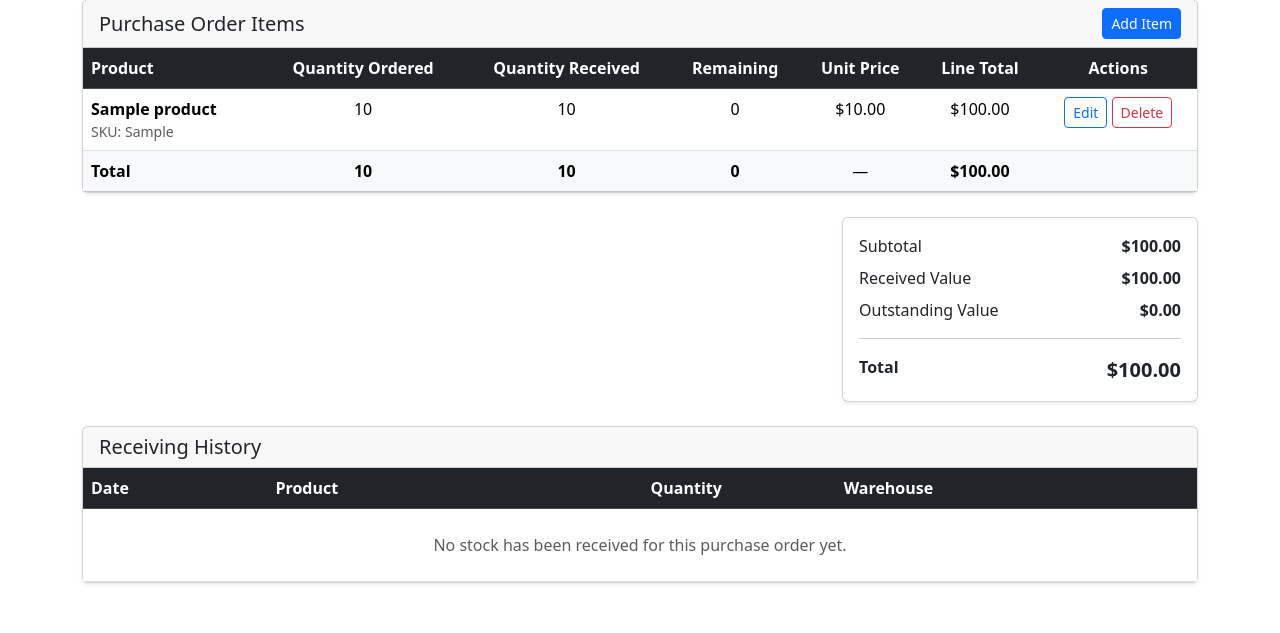
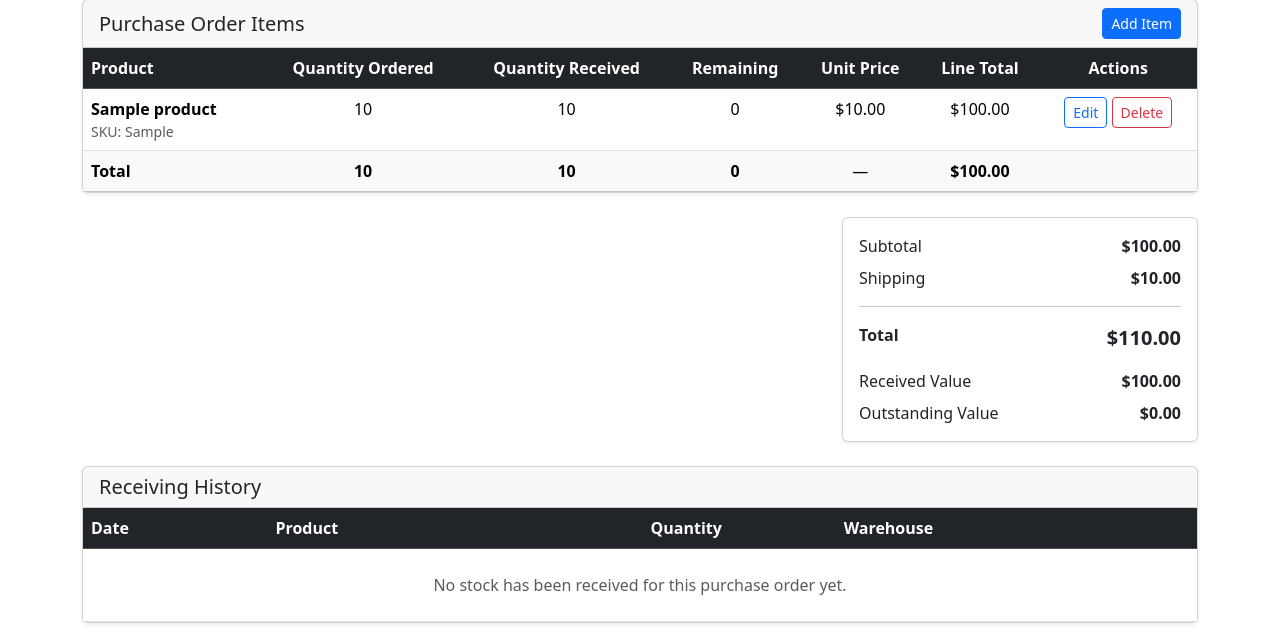
Before and after one commit to James2c/inventory-warehouse, a Django app: page /purchase-orders/1/ in a window 1280 px wide. Shown: the part 508-1141 px from the top of the page. Before the commit the page ends 1092 px from the top, so only its background shows below. Run offline with Django 5.2, Linux system fonts and the light colour scheme; tables that the repository leaves empty hold one stand-in row (values such as "Sample post").

Commit message:
Add shipping to PO level

```diff
--- a/inventory/models.py
+++ b/inventory/models.py
@@ -114,6 +114,12 @@ class PurchaseOrder(models.Model):
     expected_date = models.DateField(
         null=True,
         blank=True,
+    )
+
+    shipping_cost = models.DecimalField(
+        max_digits=10,
+        decimal_places=2,
+        default=0,
     )
 
     status = models.CharField(
--- a/inventory/templates/inventory/purchase_order_detail.html
+++ b/inventory/templates/inventory/purchase_order_detail.html
@@ -401,6 +401,9 @@
 
 </div>
 
+
+<!-- Financial Summary -->
+
 <div class="row justify-content-end mt-4">
     <div class="col-md-5 col-lg-4">
         <div class="card shadow-sm">
@@ -408,25 +411,44 @@
 
                 <div class="d-flex justify-content-between mb-2">
                     <span>Subtotal</span>
-                    <strong>${{ subtotal|floatformat:2 }}</strong>
+                    <strong>
+                        ${{ subtotal|floatformat:2 }}
+                    </strong>
                 </div>
 
                 <div class="d-flex justify-content-between mb-2">
-                    <span>Received Value</span>
-                    <strong>${{ received_value|floatformat:2 }}</strong>
-                </div>
-
-                <div class="d-flex justify-content-between mb-2">
-                    <span>Outstanding Value</span>
-                    <strong>${{ outstanding_value|floatformat:2 }}</strong>
+                    <span>Shipping</span>
+                    <strong>
+                        {% if shipping_cost %}
+                            ${{ shipping_cost|floatformat:2 }}
+                        {% else %}
+                            $0.00
+                        {% endif %}
+                    </strong>
                 </div>
 
                 <hr>
 
+                <div class="d-flex justify-content-between mb-2">
+                    <span class="fw-bold">
+                        Total
+                    </span>
+                    <strong class="fs-5">
+                        ${{ grand_total|floatformat:2 }}
+                    </strong>
+                </div>
+
+                <div class="d-flex justify-content-between mt-3 mb-2">
+                    <span>Received Value</span>
+                    <strong>
+                        ${{ received_value|floatformat:2 }}
+                    </strong>
+                </div>
+
                 <div class="d-flex justify-content-between">
-                    <span class="fw-bold">Total</span>
-                    <strong class="fs-5">
-                        ${{ subtotal|floatformat:2 }}
+                    <span>Outstanding Value</span>
+                    <strong>
+                        ${{ outstanding_value|floatformat:2 }}
                     </strong>
                 </div>
 
@@ -434,6 +456,7 @@
         </div>
     </div>
 </div>
+
 
 <div class="mt-4"></div>
 
--- a/inventory/templates/inventory/purchase_order_form.html
+++ b/inventory/templates/inventory/purchase_order_form.html
@@ -26,6 +26,7 @@
         <form method="post">
 
             {% csrf_token %}
+
 
             {% for field in form %}
 
--- a/inventory/views.py
+++ b/inventory/views.py
@@ -1477,6 +1477,9 @@ def purchase_order_detail(request, purchase_order_id):
 
     outstanding_value = subtotal - received_value
 
+    shipping_cost = purchase_order.shipping_cost
+    grand_total = subtotal + shipping_cost
+
     return render(
         request,
         "inventory/purchase_order_detail.html",
@@ -1492,6 +1495,9 @@ def purchase_order_detail(request, purchase_order_id):
             "subtotal": subtotal,
             "received_value": received_value,
             "outstanding_value": outstanding_value,
+
+            "shipping_cost": shipping_cost,
+            "grand_total": grand_total,
         },
     )
 
```
Also changed, not shown: inventory/forms.py (+9 -23 lines), inventory/templates/inventory/purchase_order_edit.html (+15 -0 lines), inventory/migrations/0011_purchaseorder_shipping_cost.py (added).
